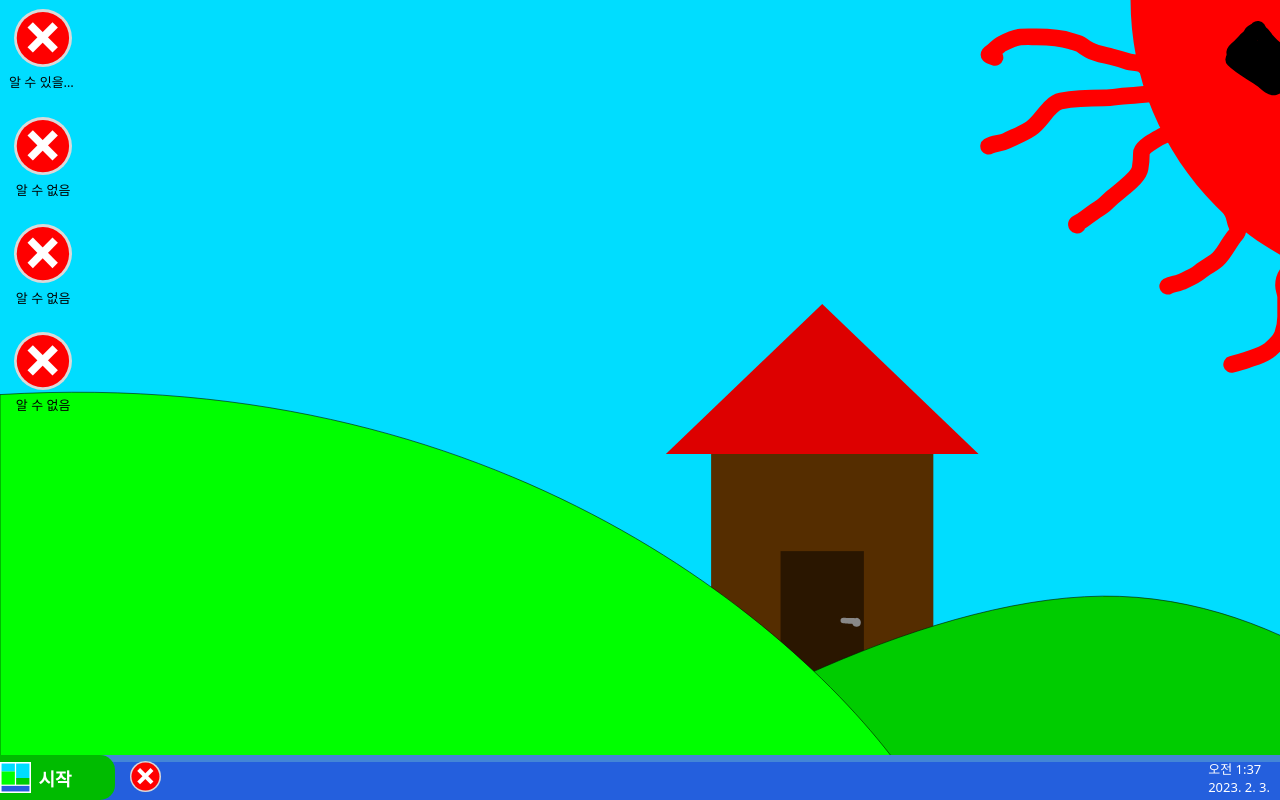
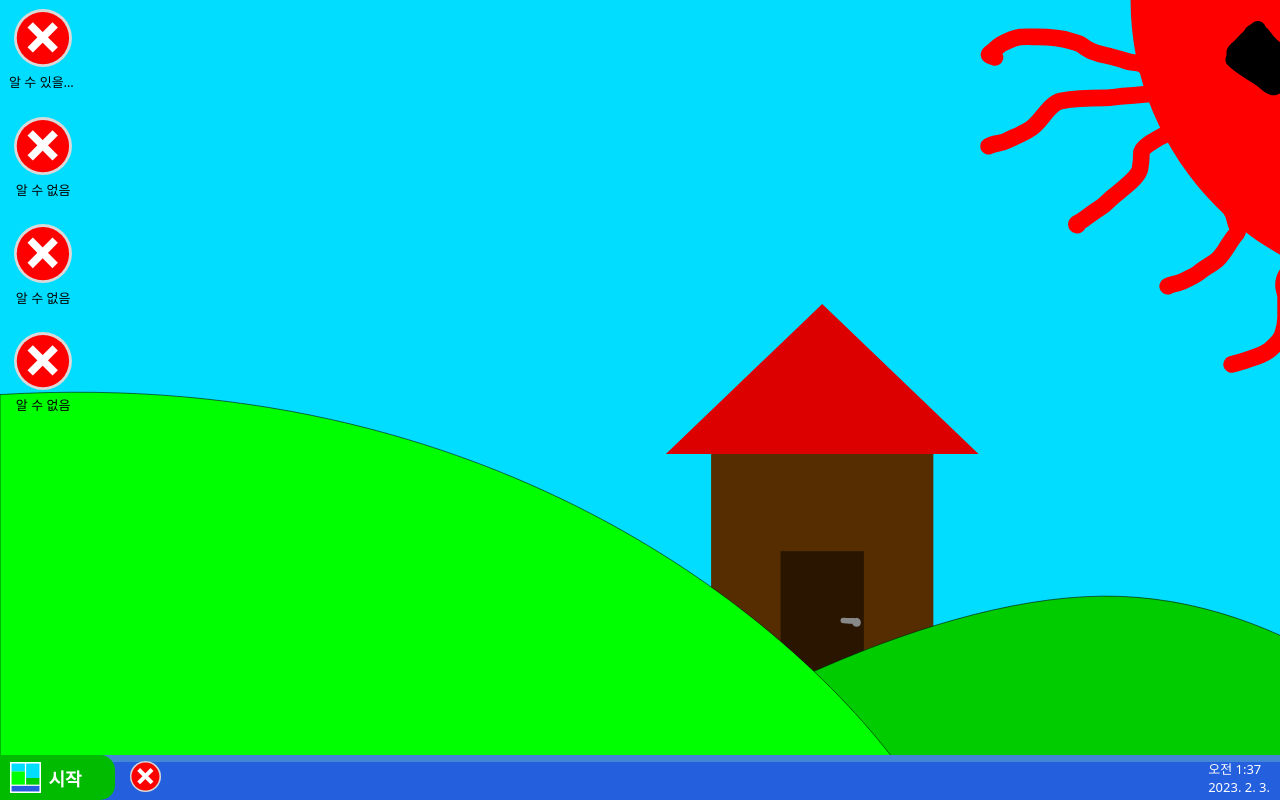
Before and after one commit to museekee/smopuim, a React (Create React App) app: page / in a window 1280 px wide. Built offline with nearby package versions, Linux system fonts and the light colour scheme; a web font is replaced by a local one.

Commit message:
시작 버튼 살짞 손봄

```diff
--- a/src/styles/main.module.scss
+++ b/src/styles/main.module.scss
@@ -92,6 +92,10 @@ span {
       border-radius: 0px 15px 15px 0px;
       height: 100%;
 
+      img {
+        margin-left: 10px;
+      }
+
       span {
         font-size: 18px;
         font-weight: bolder;
```
